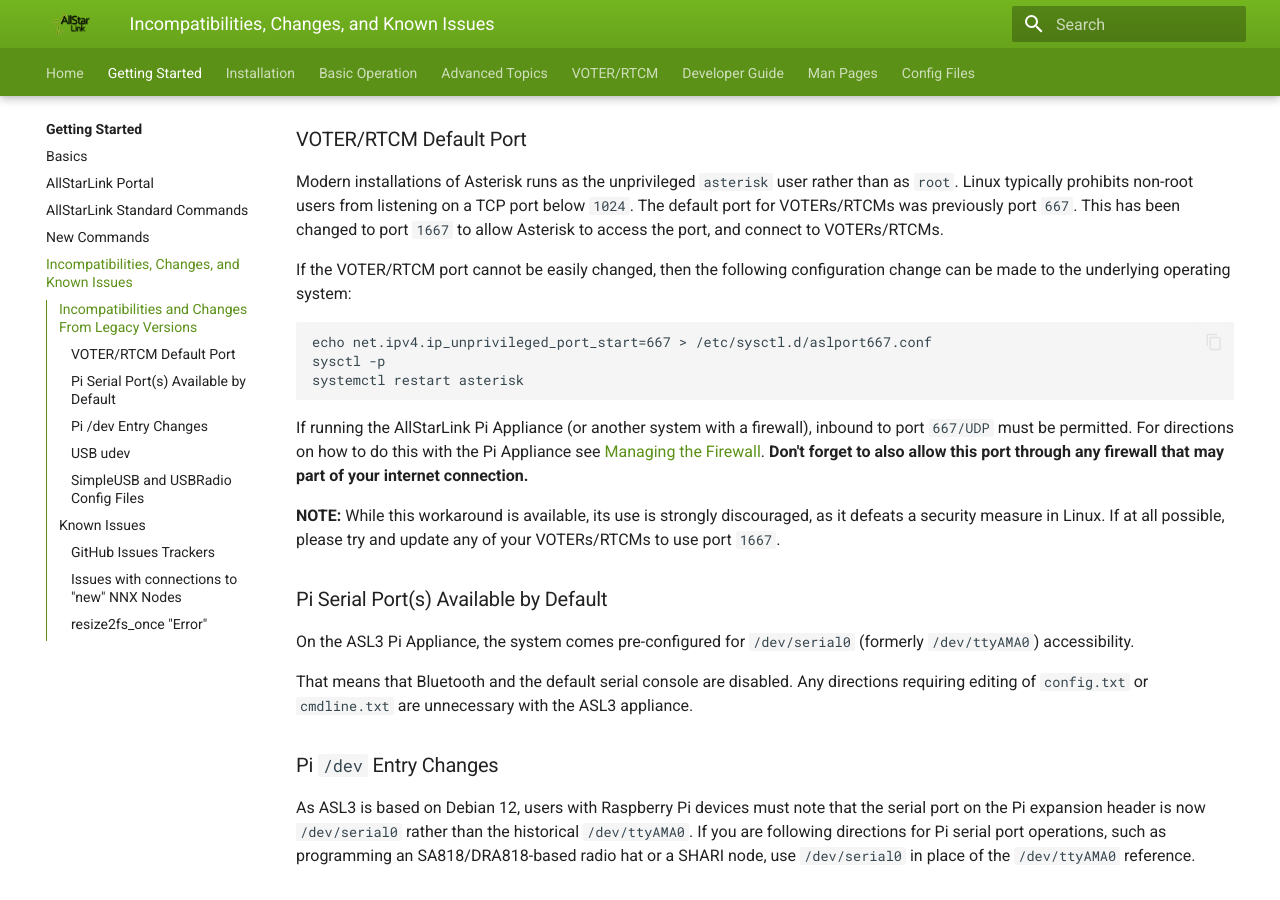
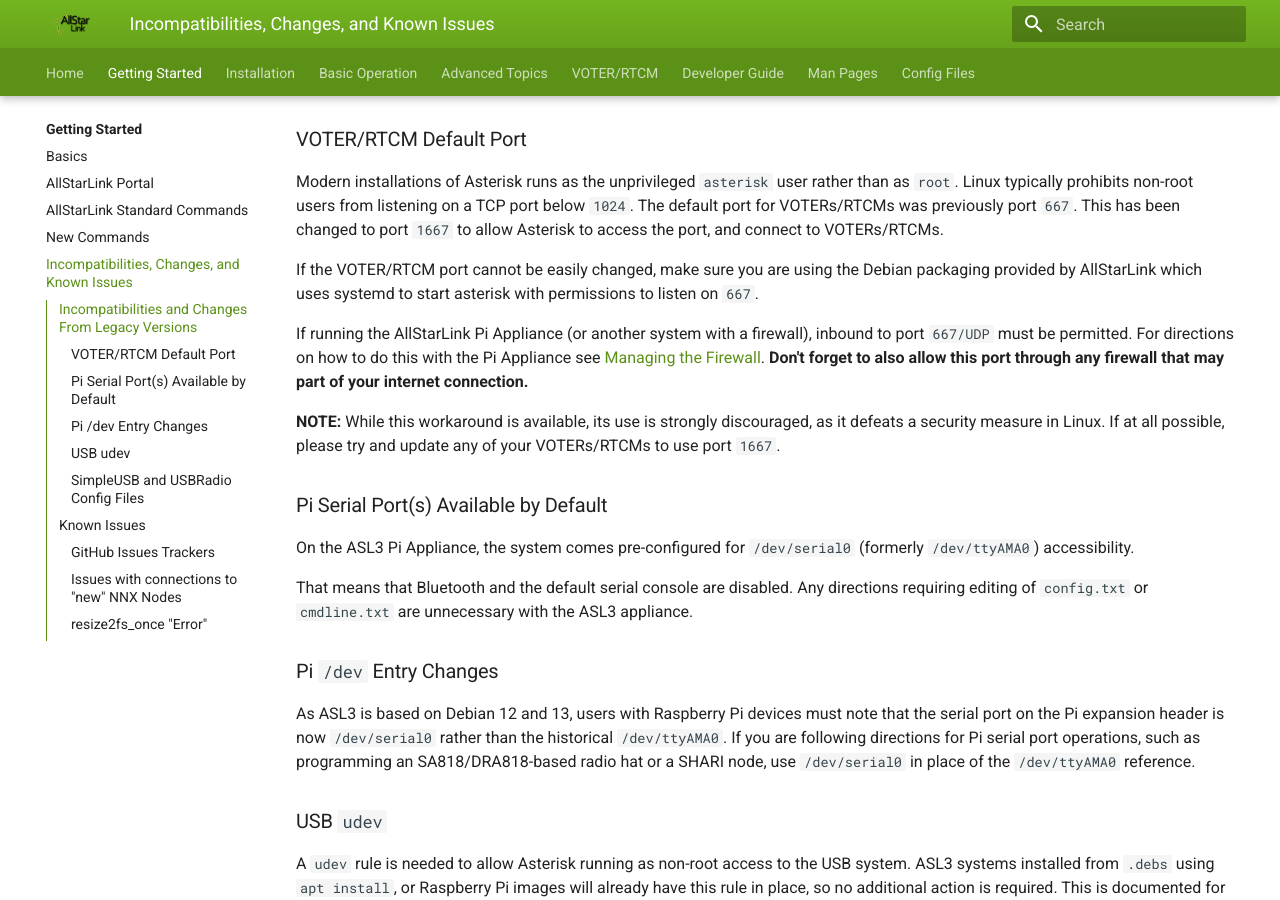
Before and after one commit to AllStarLink/ASL3-Manual, an MkDocs documentation site: the page built from docs/basics/incompatibles.md, in a window 1280 px wide and 900 px high, scrolled down 241 px. Built offline with MkDocs 1.6.1 and Material for MkDocs 9.7.7, drawn with Linux system fonts in a browser that asks for light colours.

Commit message:
Fix legacy information on voter ports

````diff
--- a/docs/basics/incompatibles.md
+++ b/docs/basics/incompatibles.md
@@ -7,13 +7,8 @@
 Modern installations of Asterisk runs as the unprivileged `asterisk` user rather than as `root`. Linux typically prohibits non-root users from listening on a TCP
 port below `1024`. The default port for VOTERs/RTCMs was previously port `667`. This has been changed to port `1667` to allow Asterisk to access the port, and connect to VOTERs/RTCMs.
 
-If the VOTER/RTCM port cannot be easily changed, then the following configuration change can be made to the underlying operating system:
-
-```
-echo net.ipv4.ip_unprivileged_port_start=667 > /etc/sysctl.d/aslport667.conf
-sysctl -p
-systemctl restart asterisk
-```
+If the VOTER/RTCM port cannot be easily changed, make sure you are using the Debian packaging
+provided by AllStarLink which uses systemd to start asterisk with permissions to listen on `667`.
 
 If running the AllStarLink Pi Appliance (or another system with a firewall), inbound to port `667/UDP` must be permitted. For directions on how to do this with the Pi Appliance see [Managing the Firewall](../pi/cockpit-firewall.md). **Don't forget to also allow this port through any firewall that may part of your internet connection.**
 
@@ -25,7 +20,7 @@
 That means that Bluetooth and the default serial console are disabled. Any directions requiring editing of `config.txt` or `cmdline.txt` are unnecessary with the ASL3 appliance.
 
 ### Pi `/dev` Entry Changes
-As ASL3 is based on Debian 12, users with Raspberry Pi devices must note that the serial port on the Pi expansion header is now `/dev/serial0` rather than the historical `/dev/ttyAMA0`. If you are following directions for Pi serial port operations, such as programming an SA818/DRA818-based radio hat or a SHARI node, use `/dev/serial0` in place of the `/dev/ttyAMA0` reference.
+As ASL3 is based on Debian 12 and 13, users with Raspberry Pi devices must note that the serial port on the Pi expansion header is now `/dev/serial0` rather than the historical `/dev/ttyAMA0`. If you are following directions for Pi serial port operations, such as programming an SA818/DRA818-based radio hat or a SHARI node, use `/dev/serial0` in place of the `/dev/ttyAMA0` reference.
 
 ### USB `udev`
 A `udev` rule is needed to allow Asterisk running as non-root access to the USB system. ASL3 systems installed from `.debs` using `apt install`, or Raspberry Pi images will already have this rule in place, so no additional action is required. This is documented for advanced users and developers.
````
